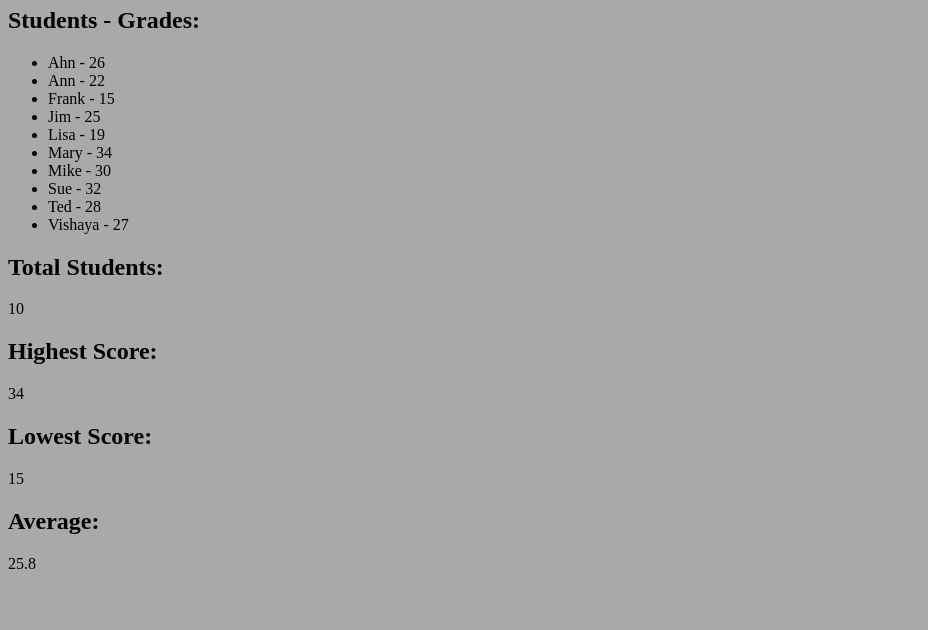
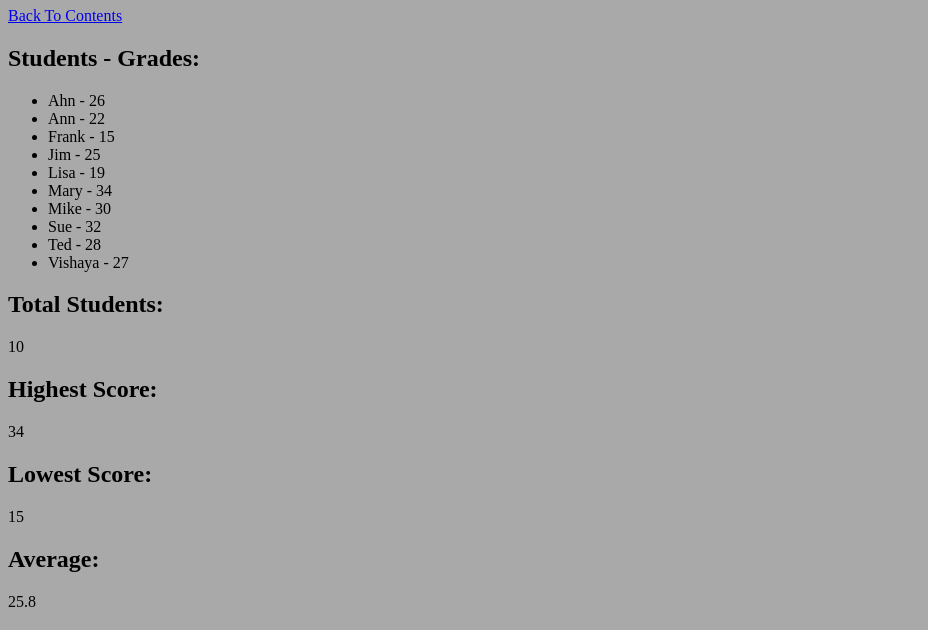
Before and after one commit to nvialp/it121-winterq2022, a plain HTML site: page week3/index3.html in a window 1280 px wide. Shown: the part 190-820 px from the top of the page, without its empty margins (0-928 px from the left). Drawn offline with Linux system fonts and the light colour scheme.

Commit message:
added navigation link back to contents

```diff
--- a/week3/index3.html
+++ b/week3/index3.html
@@ -14,6 +14,8 @@
   <h1> NICHOLAS VIALPANDO</h1>
   <h1> IT 121 - HW 3 Making The Grade
   <h1>18 January 2023</h1>
+
+  <a href=../index.html>Back To Contents</a>
 
   <h2>Students - Grades:</h2>
   <ul id="grades">
```
Also changed, not shown: week1/index1.html (+1 -0 lines), week2/index2.html (+1 -0 lines), week4/index4.html (+1 -0 lines).
